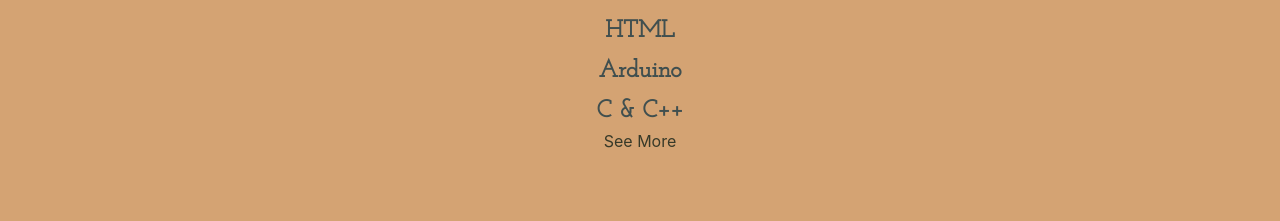
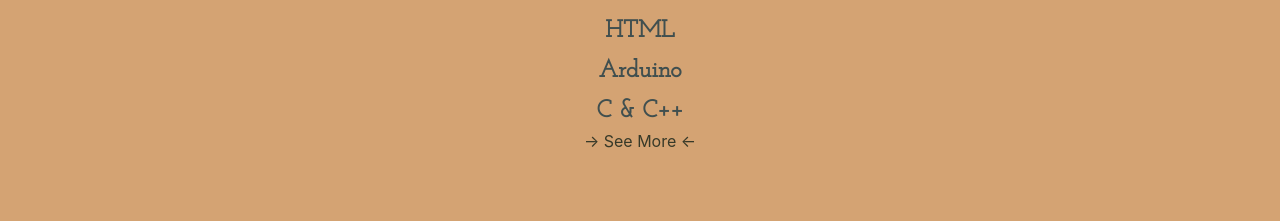
Before and after one commit to FatimaLDL1997/portfolio, a React (Create React App) app: page / in a window 1280 px wide. Shown: the part 1946-2167 px from the top of the page. Built offline with nearby package versions, Linux system fonts and the light colour scheme; a web font is replaced by a local one.

Commit message:
arrows see more

```diff
--- a/src/pages/Home.js
+++ b/src/pages/Home.js
@@ -132,7 +132,7 @@
                 className='go-to-skills'
                 href='/skills'
               >
-                See More
+                {"->"} See More {"<-"}
               </motion.a>
             </motion.ul>
           </div>
```
